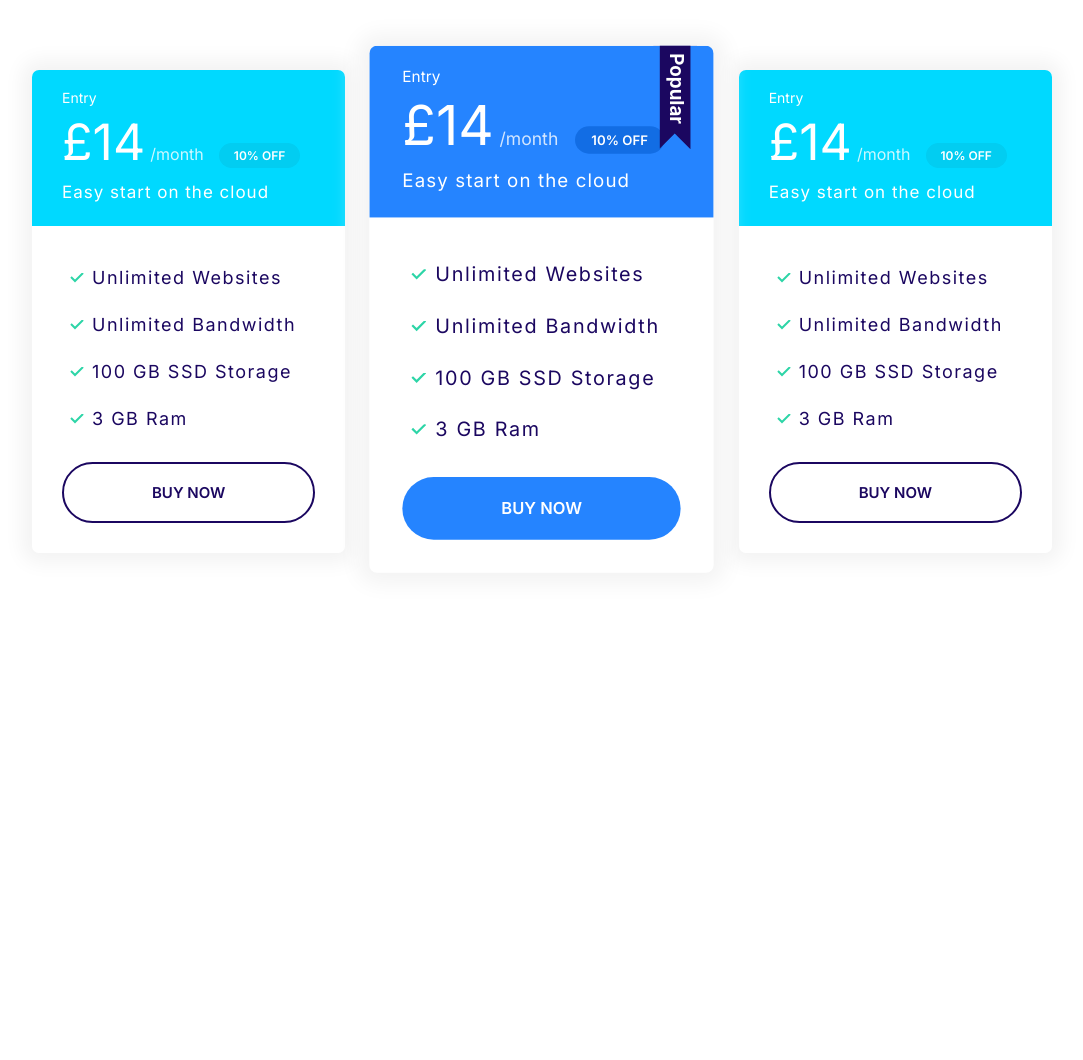
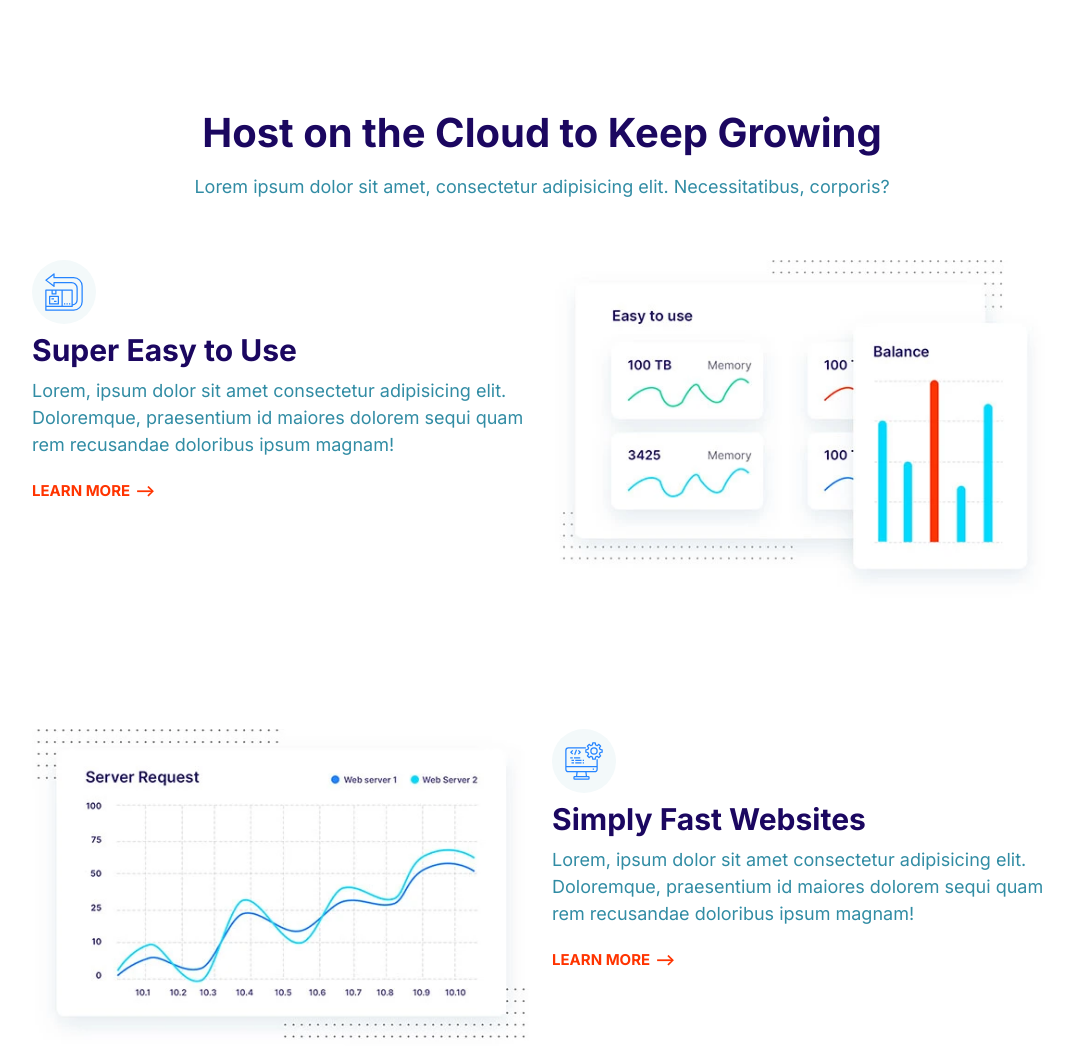
Before and after one commit to Matthew-Elliott91/moshify-learning, a plain HTML site: page index.html in a window 1280 px wide. Shown: the top 1060 px of the page, without its empty margins (98-1181 px from the left). Before the commit the page ends 800 px from the top, so only its background shows below. Drawn offline with Linux system fonts and the light colour scheme.

Commit message:
Defined and styled the features block

```diff
--- a/css/styles.css
+++ b/css/styles.css
@@ -792,3 +792,28 @@ a {
     max-width: 500px;
     margin: 0 auto;
 }
+
+/* Features */
+
+.feature {
+    gap: 4rem 2rem;
+    margin: 12rem 0;
+}
+
+.feature__heading {
+    margin: 1rem 0;
+}
+
+.feature:first-of-type {
+    margin-top: 6rem;
+}
+
+.feature__image {
+    width: 100%;
+}
+
+@media screen and (min-width: 768px) {
+    .feature:nth-of-type(even) .feature__content {
+        order: 2;
+    }
+}
--- a/index.html
+++ b/index.html
@@ -15,75 +15,114 @@
     <title>Document</title>
   </head>
   <body>
-    <section class="block block-plans container">
-      <div class="grid grid--1x3">
-        <div class="plan">
-          <div class="card card--secondary">
-            <header class="card__header">
-              <h3 class="plan__name">Entry</h3>
-              <span class="plan__price">£14</span>
-              <span class="plan__billing-cycle">/month</span>
-              <span class="badge badge--secondary badge--small">10% OFF</span>
-              <span class="plan__description">Easy start on the cloud</span>
-            </header>
-            <div class="card__body">
-              <ul class="list list--tick">
-                <li class="list__item">Unlimited Websites</li>
-                <li class="list__item">Unlimited Bandwidth</li>
-                <li class="list__item">100 GB SSD Storage</li>
-                <li class="list__item">3 GB Ram</li>
-              </ul>
-              <button class="btn btn--block btn--outline btn--block">
-                Buy Now
-              </button>
-            </div>
-          </div>
+    <section class="block container">
+      <header class="block__header">
+        <h2>Host on the Cloud to Keep Growing</h2>
+        <p>
+          Lorem ipsum dolor sit amet, consectetur adipisicing elit.
+          Necessitatibus, corporis?
+        </p>
+      </header>
+      <article class="grid grid--1x2 feature">
+        <div class="feature__content">
+          <span class="icon-container">
+            <svg class="icon icon--primary">
+              <use xlink:href="images/sprite.svg#easy"></use>
+            </svg>
+          </span>
+          <h3 class="feature__heading">Super Easy to Use</h3>
+          <p>
+            Lorem, ipsum dolor sit amet consectetur adipisicing elit.
+            Doloremque, praesentium id maiores dolorem sequi quam rem recusandae
+            doloribus ipsum magnam!
+          </p>
+          <a href="#" class="link-arrow">Learn More</a>
         </div>
-        <div class="plan plan--popular">
-          <div class="card card--primary">
-            <header class="card__header">
-              <h3 class="plan__name">Entry</h3>
-              <span class="plan__price">£14</span>
-              <span class="plan__billing-cycle">/month</span>
-              <span class="badge badge--primary badge--small">10% OFF</span>
-              <span class="plan__description">Easy start on the cloud</span>
-            </header>
-            <div class="card__body">
-              <ul class="list list--tick">
-                <li class="list__item">Unlimited Websites</li>
-                <li class="list__item">Unlimited Bandwidth</li>
-                <li class="list__item">100 GB SSD Storage</li>
-                <li class="list__item">3 GB Ram</li>
-              </ul>
-              <button class="btn btn--block btn--primary btn--block">
-                Buy Now
-              </button>
-            </div>
-          </div>
+        <picture>
+          <source
+            type="image/webp"
+            srcset="images/easy.webp 1x, images/easy@2x.webp 2x" />
+          <source
+            type="image/jpg"
+            srcset="images/easy.jpg 1x, images/easy@2x.jpg 2x" />
+          <img class="feature__image" src="/images/easy@2x.jpg" alt=""
+        /></picture>
+      </article>
+      <article class="grid grid--1x2 feature">
+        <div class="feature__content">
+          <span class="icon-container">
+            <svg class="icon icon--primary">
+              <use xlink:href="images/sprite.svg#computer"></use>
+            </svg>
+          </span>
+          <h3 class="feature__heading">Simply Fast Websites</h3>
+          <p>
+            Lorem, ipsum dolor sit amet consectetur adipisicing elit.
+            Doloremque, praesentium id maiores dolorem sequi quam rem recusandae
+            doloribus ipsum magnam!
+          </p>
+          <a href="#" class="link-arrow">Learn More</a>
         </div>
-        <div class="plan">
-          <div class="card card--secondary">
-            <header class="card__header">
-              <h3 class="plan__name">Entry</h3>
-              <span class="plan__price">£14</span>
-              <span class="plan__billing-cycle">/month</span>
-              <span class="badge badge--secondary badge--small">10% OFF</span>
-              <span class="plan__description">Easy start on the cloud</span>
-            </header>
-            <div class="card__body">
-              <ul class="list list--tick">
-                <li class="list__item">Unlimited Websites</li>
-                <li class="list__item">Unlimited Bandwidth</li>
-                <li class="list__item">100 GB SSD Storage</li>
-                <li class="list__item">3 GB Ram</li>
-              </ul>
-              <button class="btn btn--block btn--outline btn--block">
-                Buy Now
-              </button>
-            </div>
-          </div>
+        <picture>
+          <source
+            type="image/webp"
+            srcset="images/fast.webp 1x, images/fast@2x.webp 2x" />
+          <source
+            type="image/jpg"
+            srcset="images/fast.jpg 1x, images/fast@2x.jpg 2x" />
+          <img class="feature__image" src="/images/fast.webp" alt=""
+        /></picture>
+      </article>
+      <article class="grid grid--1x2 feature">
+        <div class="feature__content">
+          <span class="icon-container">
+            <svg class="icon icon--primary">
+              <use xlink:href="images/sprite.svg#wordpress"></use>
+            </svg>
+          </span>
+          <h3 class="feature__heading">Wordpress Made Easy</h3>
+          <p>
+            Lorem, ipsum dolor sit amet consectetur adipisicing elit.
+            Doloremque, praesentium id maiores dolorem sequi quam rem recusandae
+            doloribus ipsum magnam!
+          </p>
+          <a href="#" class="link-arrow">Learn More</a>
         </div>
-      </div>
+        <picture>
+          <source
+            type="image/webp"
+            srcset="images/wordpress.webp 1x, images/wordpress@2x.webp 2x" />
+          <source
+            type="image/jpg"
+            srcset="images/wordpress.jpg 1x, images/wordpress@2x.jpg 2x" />
+          <img class="feature__image" src="/images/wordpress@2x.jpg" alt=""
+        /></picture>
+      </article>
+      <article class="grid grid--1x2 feature">
+        <div class="feature__content">
+          <span class="icon-container">
+            <svg class="icon icon--primary">
+              <use xlink:href="images/sprite.svg#clock"></use>
+            </svg>
+          </span>
+          <h3 class="feature__heading">24/7 Expert Support</h3>
+          <p>
+            Lorem, ipsum dolor sit amet consectetur adipisicing elit.
+            Doloremque, praesentium id maiores dolorem sequi quam rem recusandae
+            doloribus ipsum magnam!
+          </p>
+          <a href="#" class="link-arrow">Learn More</a>
+        </div>
+        <picture>
+          <source
+            type="image/webp"
+            srcset="images/support.webp 1x, images/support@2x.webp 2x" />
+          <source
+            type="image/jpg"
+            srcset="images/support.jpg 1x, images/support@2x.jpg 2x" />
+          <img class="feature__image" src="/images/support@2x.jpg" alt=""
+        /></picture>
+      </article>
     </section>
     <script src="/js/main.js"></script>
   </body>
```
Also changed, not shown: components/features-block.html (added, +109 -0 lines), images/easy.jpg (added), images/easy.webp (added), images/easy@2x.jpg (added), images/easy@2x.webp (added), images/fast.webp (added), images/fast@2x.webp (added), images/support.webp (added), images/support@2x.webp (added), images/wordpress.webp (added), images/wordpress@2x.webp (added).
